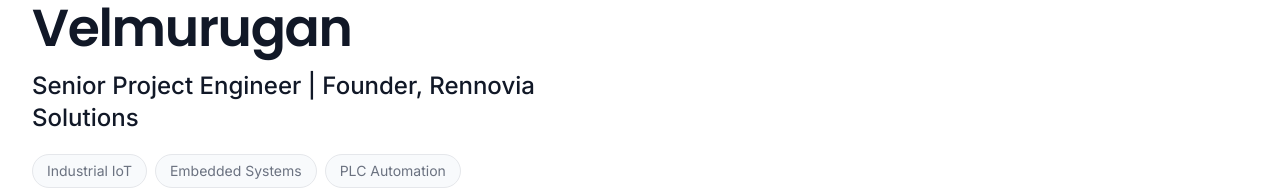
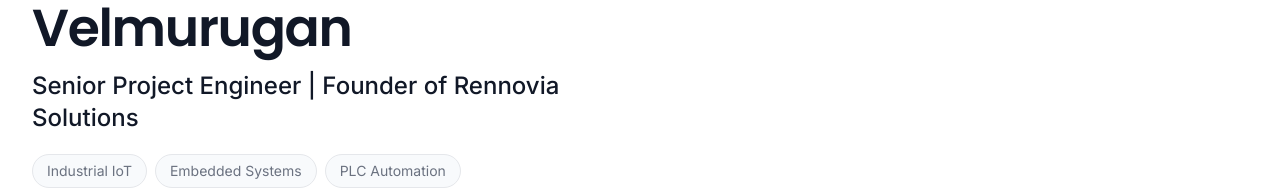
Before and after one commit to MonishwaranVelmurugan/portfolio, a React (Vite) app: page / in a window 1280 px wide. Shown: the part 230-419 px from the top of the page. Built offline with nearby package versions, Linux system fonts and the light colour scheme; no server answers.

Commit message:
Updated portfolio branding and EmailJS integration

```diff
--- a/src/data/hero.js
+++ b/src/data/hero.js
@@ -4,7 +4,7 @@ import resume from '../resume.pdf'
 export const heroContent = {
   greeting: "Hello, I'm",
   name: 'Monishwaran Velmurugan',
-  title: 'Senior Project Engineer | Founder, Rennovia Solutions',
+  title: 'Senior Project Engineer | Founder of Rennovia Solutions',
   specializations: [
     'Industrial IoT',
     'Embedded Systems',
```
